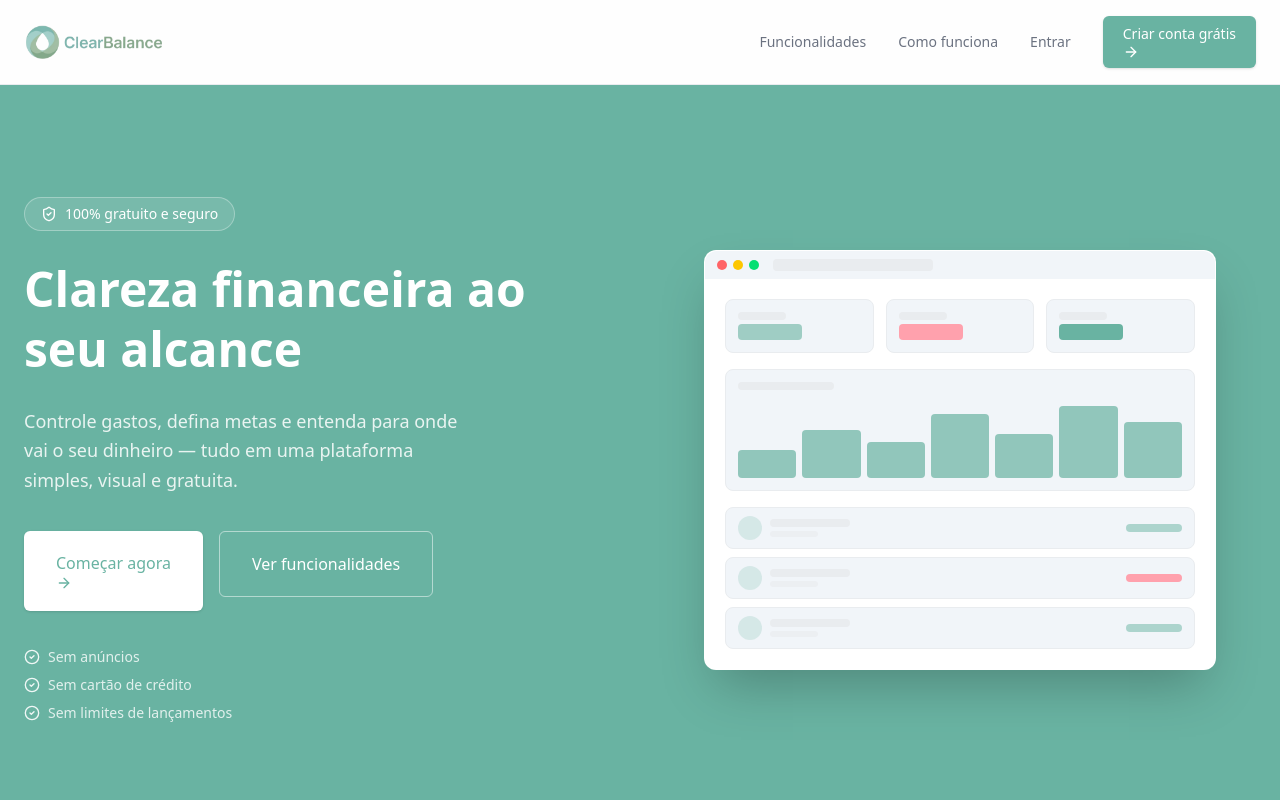
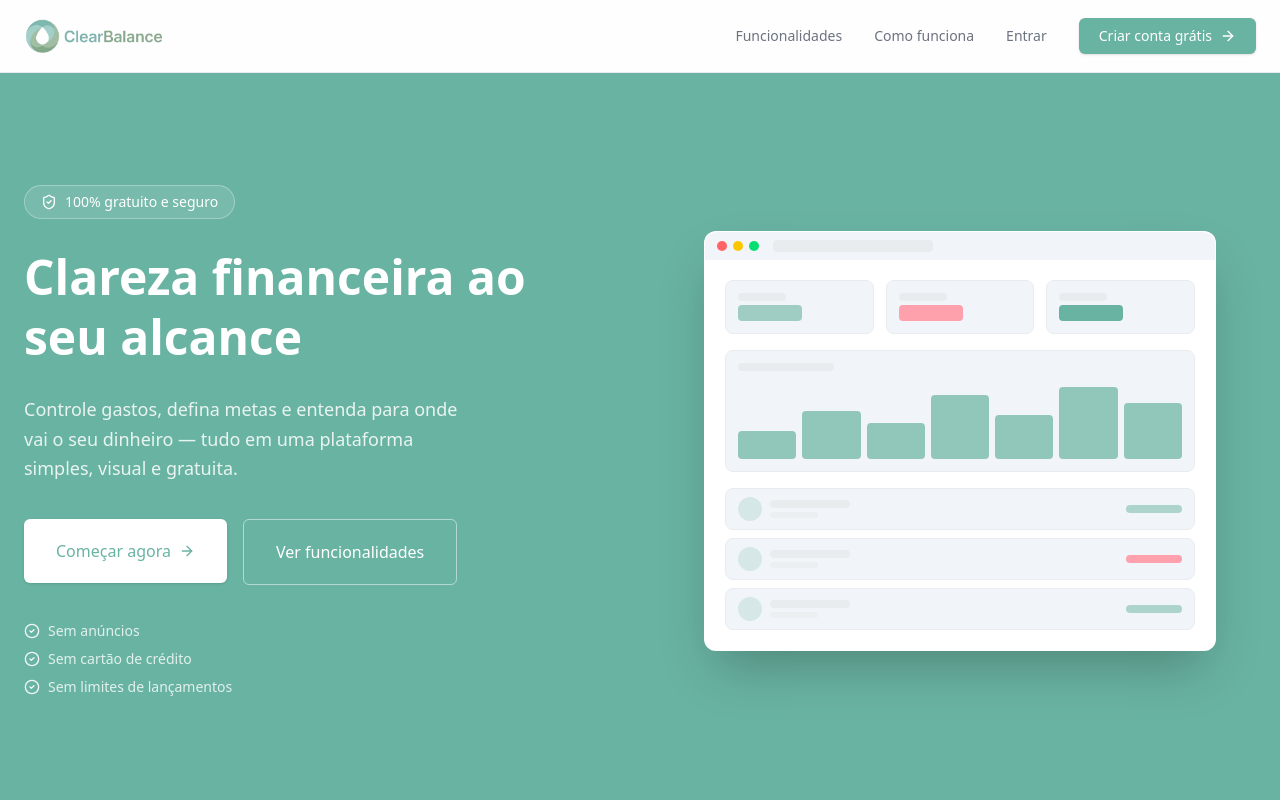
Before and after one commit to CaioSouzalimaa/clearbalance, a Next.js app: page / in a window 1280 px wide. Shown: the top 800 px of the page. Built offline with nearby package versions, Linux system fonts and the light colour scheme.

Commit message:
fix: loadings

```diff
--- a/app/(auth)/login/page.tsx
+++ b/app/(auth)/login/page.tsx
@@ -128,7 +128,7 @@ export default function LoginPage() {
             <Button type="submit" className="w-full" disabled={isLoading}>
               {isLoading ? (
                 <>
-                  <Spinner className="mr-2" />
+                  <Spinner />
                   Entrando…
                 </>
               ) : (
--- a/app/(auth)/register/page.tsx
+++ b/app/(auth)/register/page.tsx
@@ -185,7 +185,7 @@ export default function RegisterPage() {
             <Button type="submit" className="w-full" disabled={isLoading}>
               {isLoading ? (
                 <>
-                  <Spinner className="mr-2" />
+                  <Spinner />
                   Criando conta…
                 </>
               ) : (
--- a/components/ui/button.tsx
+++ b/components/ui/button.tsx
@@ -20,7 +20,7 @@ export const Button: React.FC<ButtonProps> = ({
   return (
     <button
       className={cn(
-        "py-2 px-6 rounded-md font-medium transition-all active:scale-[0.98]",
+        "inline-flex items-center justify-center gap-2 py-2 px-6 rounded-md font-medium transition-all active:scale-[0.98]",
         variants[variant],
         className
       )}
```
